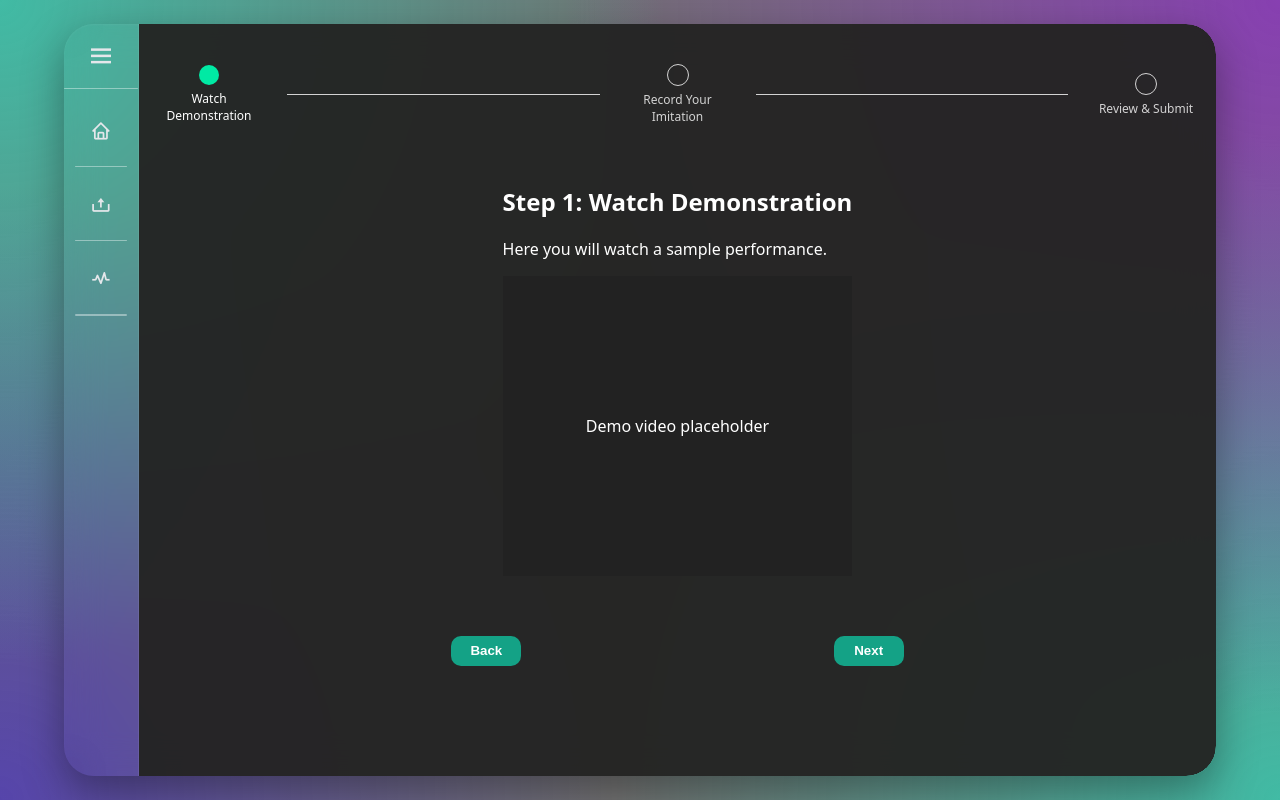
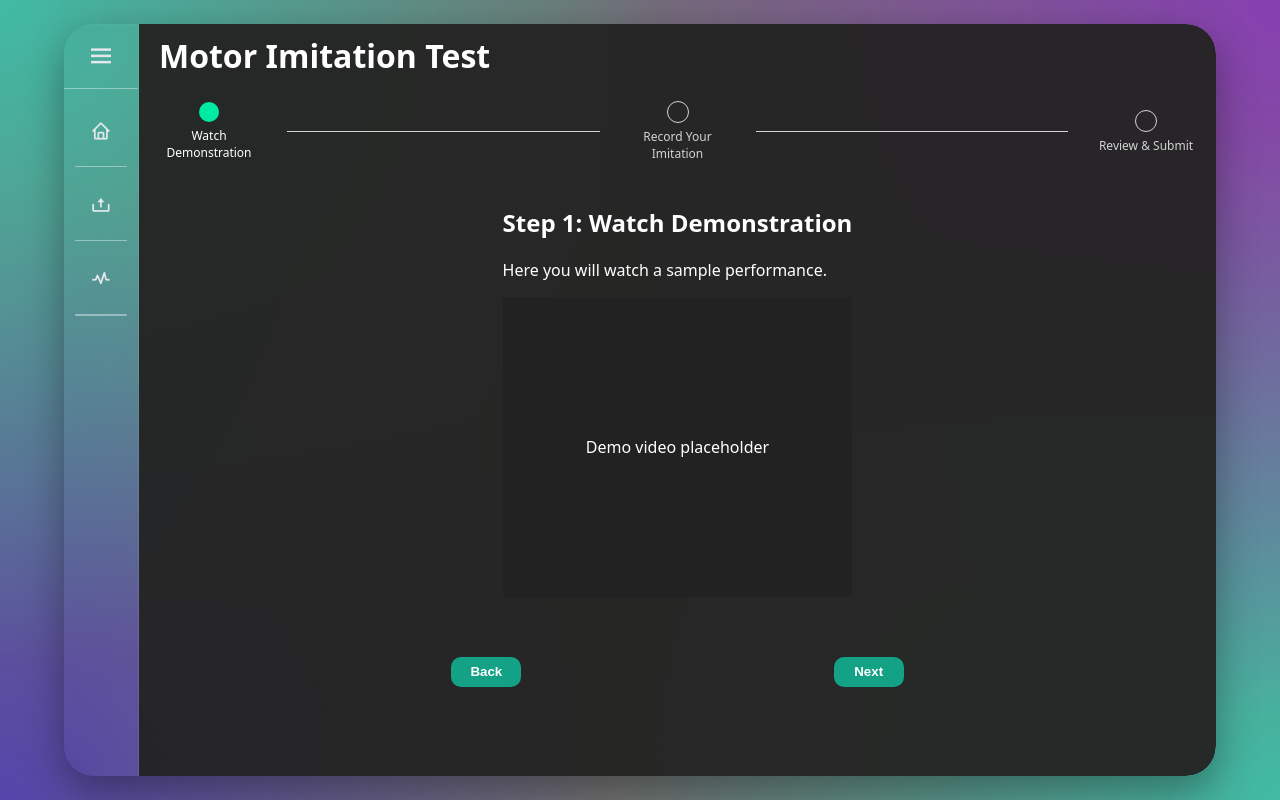
Before and after one commit to lkoll123/cami-2dnet-demo, a Next.js app: page /diagnose in a window 1280 px wide. Built offline with nearby package versions, Linux system fonts and the light colour scheme.

Commit message:
Diagnose title fix

```diff
--- a/app/diagnose/diagnose.module.css
+++ b/app/diagnose/diagnose.module.css
@@ -1,3 +1,9 @@
+.title {
+    margin-left: 20px;
+    margin-top: 10px;
+    margin-bottom: 0px;
+}
+
 .diagnoseMain {
   display: flex;
   flex-direction: column;
@@ -6,9 +12,9 @@
 }
 .stepProgressWrapper {
   width: 100%;
-  padding: 16px 0;
   display: flex;
   justify-content: center;
+  margin-top: 0px;
 }
 
 .stepButtons {
--- a/app/diagnose/page.tsx
+++ b/app/diagnose/page.tsx
@@ -28,7 +28,9 @@ export default function Diagnose() {
       return (
         <div className="main">
           <Sidebar isOpen={isOpen} setIsOpen={setIsOpen}></Sidebar>
-          <div className={`main-component ${isOpen ? 'open' : 'closed'} ${styles.diagnoseMain}`}>
+          <div className={`main-component ${isOpen ? 'open' : 'closed'}`}>
+            <h1 className={styles.title}>Motor Imitation Test</h1>
+            <div className={styles.diagnoseMain}>
               <div className={styles.stepProgressWrapper}>
                 <StepProgress currentStep={step} />
               </div>
@@ -40,6 +42,7 @@ export default function Diagnose() {
                 <button className={styles.stepButton} disabled={step == 2} onClick={() => setStep(step + 1)}>Next</button>
               </div>
             </div>
+          </div>
 
         </div>
       );
--- a/app/globals.css
+++ b/app/globals.css
@@ -99,6 +99,10 @@ body::before {
   transition: background 150ms;
 }
 
+.home-card i {
+  margin-right: 20px;
+}
+
 .home-card:hover { background: rgb(11, 222, 179); }
 
 .home-icon {
```
Lines whose indentation alone changed are shown as unchanged.
